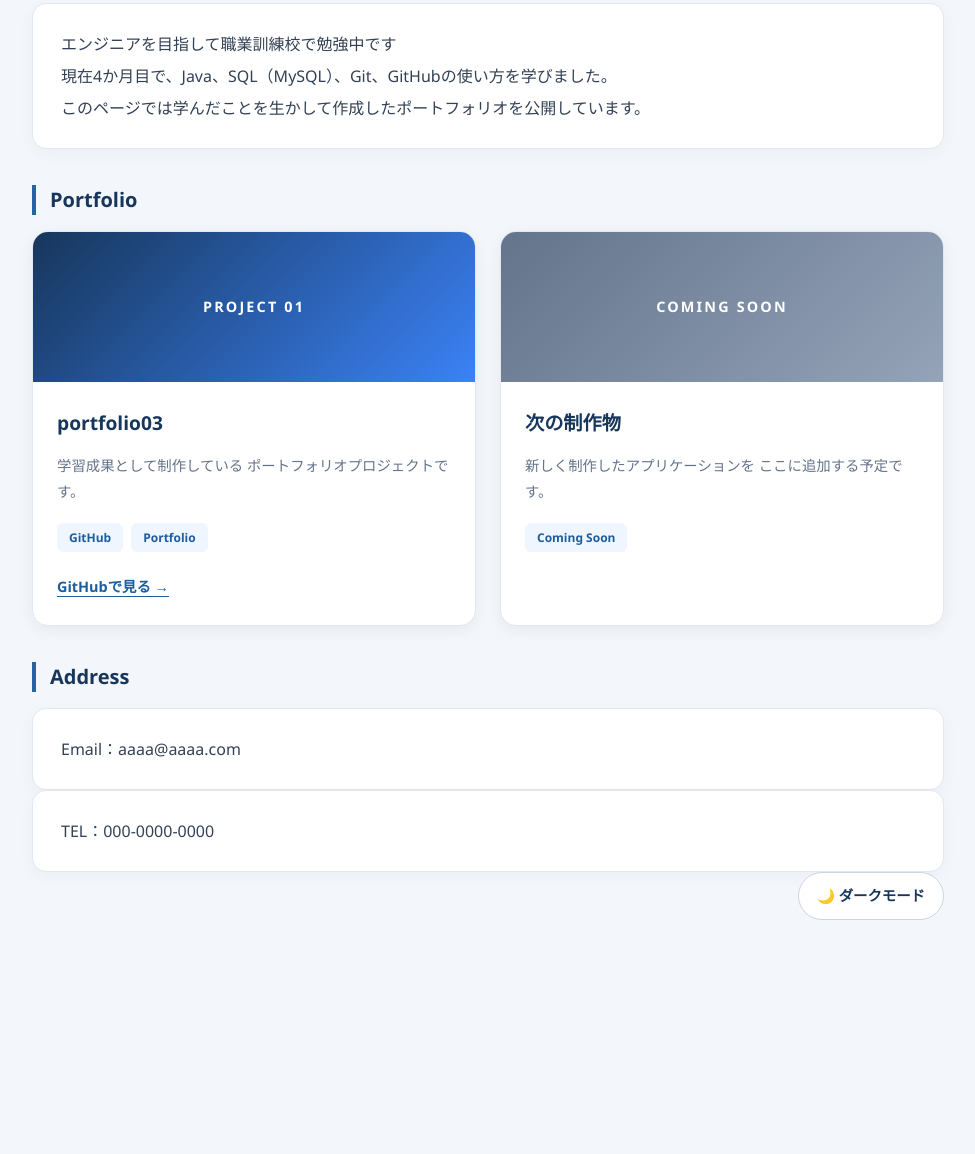
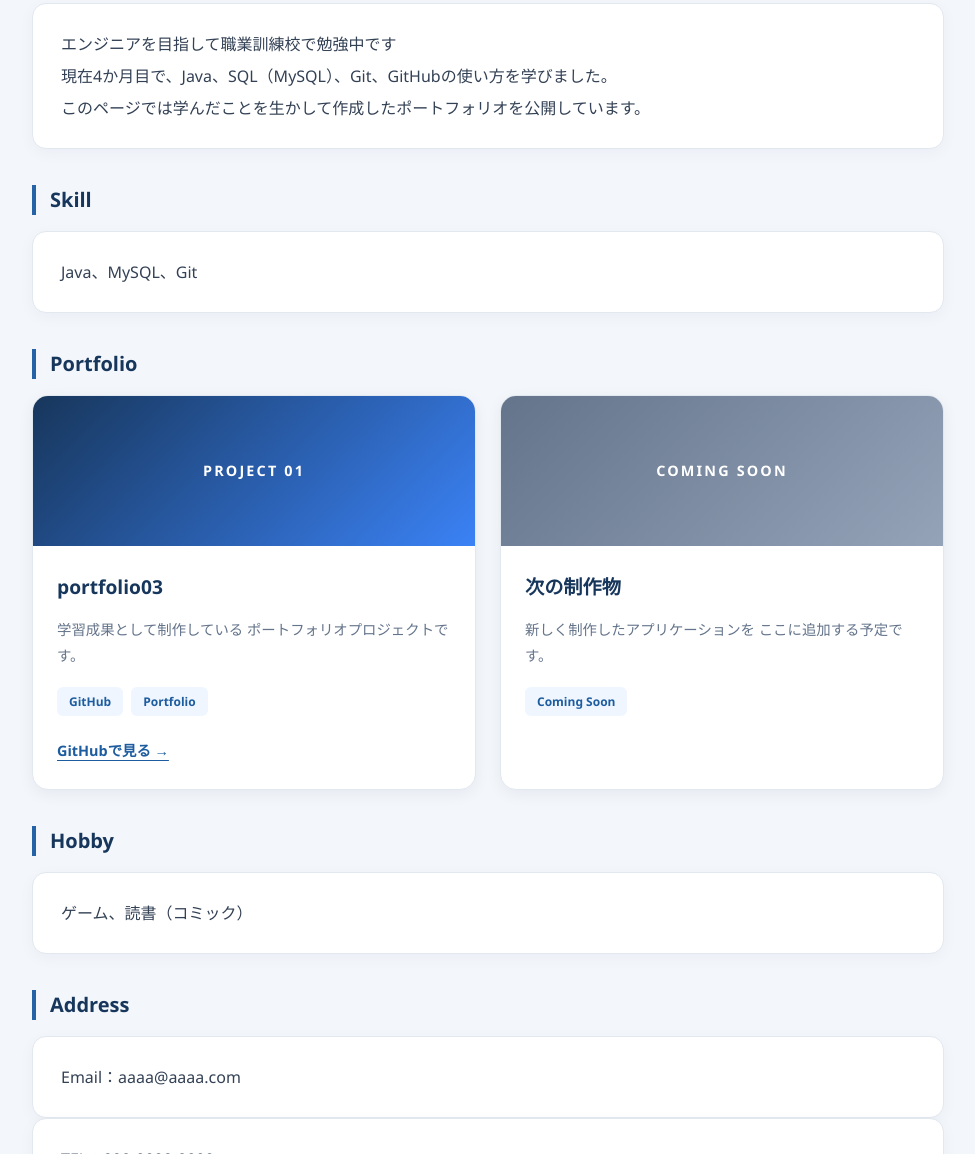
Before and after one commit to yoshiffdq-ux/yoshiffdq-ux.github.io, a plain HTML site: page index.html in a window 1280 px wide. Shown: the part 303-1457 px from the top of the page, without its empty margins (152-1127 px from the left). Before the commit the page ends 1321 px from the top, so only its background shows below. Drawn offline with Linux system fonts and the light colour scheme.

Commit message:
feat: index.htmlの変更
index.htmlにスキル、趣味の項目を追加した。

```diff
--- a/index.html
+++ b/index.html
@@ -18,6 +18,8 @@
 		このページでは学んだことを生かして作成したポートフォリオを公開しています。
 	</p>
 
+	<h2 class="reveal">Skill</h2>
+	<p>Java、MySQL、Git</p>
 
 	<h2 class="reveal">Portfolio</h2>
 	<div class="portfolio-grid">
@@ -63,6 +65,9 @@
 	    </article>
 	</div>
 
+	<h2 class="reveal">Hobby</h2>
+	<p>ゲーム、読書（コミック）</p>
+
 	<h2 class="reveal">Address</h2>
 	<p>Email：aaaa@aaaa.com</p>
 	<p>TEL：000-0000-0000</p>
```
